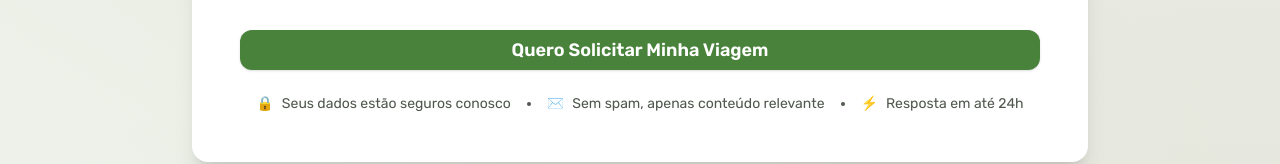
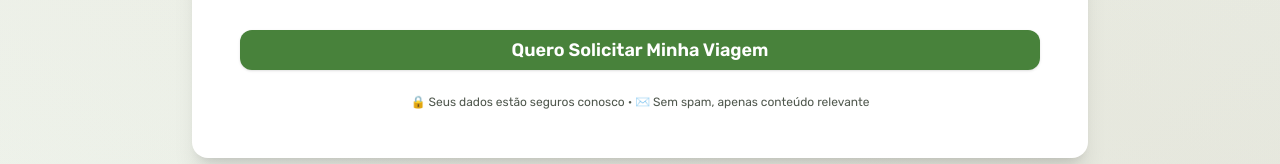
Before and after one commit to luccastk/EcoplaceTour, a React (Vite) app: page / in a window 1280 px wide. Shown: the part 5088-5252 px from the top of the page. Built offline with nearby package versions, Linux system fonts and the light colour scheme.

Commit message:
fix: fixed label after form

```diff
--- a/src/components/contact/contact.form.tsx
+++ b/src/components/contact/contact.form.tsx
@@ -180,21 +180,11 @@ export function ContactForm() {
             </div>
           </form>
 
-          <div className="flex flex-col md:flex-row items-center justify-center gap-4 text-sm text-muted-foreground mt-6">
-            <div className="flex items-center gap-2">
-              <span>🔒</span>
-              <span>Seus dados estão seguros conosco</span>
-            </div>
-            <div className="hidden md:block w-1 h-1 bg-muted-foreground rounded-full"></div>
-            <div className="flex items-center gap-2">
-              <span>✉️</span>
-              <span>Sem spam, apenas conteúdo relevante</span>
-            </div>
-            <div className="hidden md:block w-1 h-1 bg-muted-foreground rounded-full"></div>
-            <div className="flex items-center gap-2">
-              <span>⚡</span>
-              <span>Resposta em até 24h</span>
-            </div>
+          <div className="flex flex-col md:flex-row items-center justify-center gap-4 t-6">
+            <p className="text-xs text-muted-foreground mt-6">
+              🔒 Seus dados estão seguros conosco • ✉️ Sem spam, apenas conteúdo
+              relevante
+            </p>
           </div>
         </div>
       </div>
```
